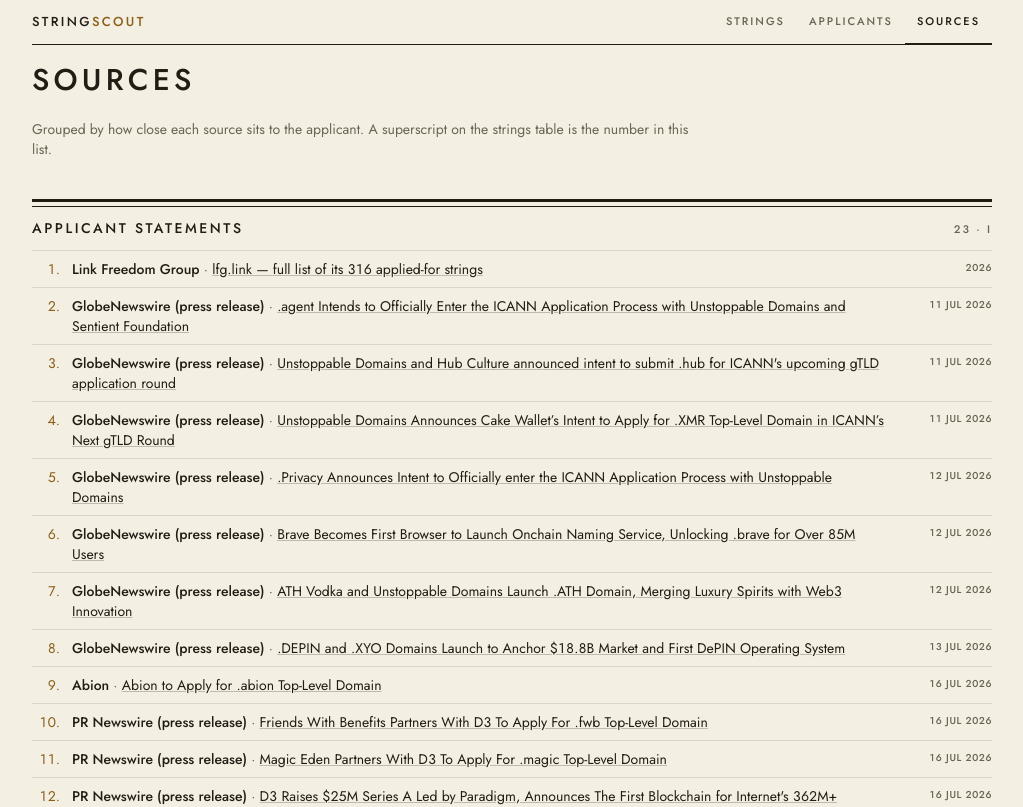
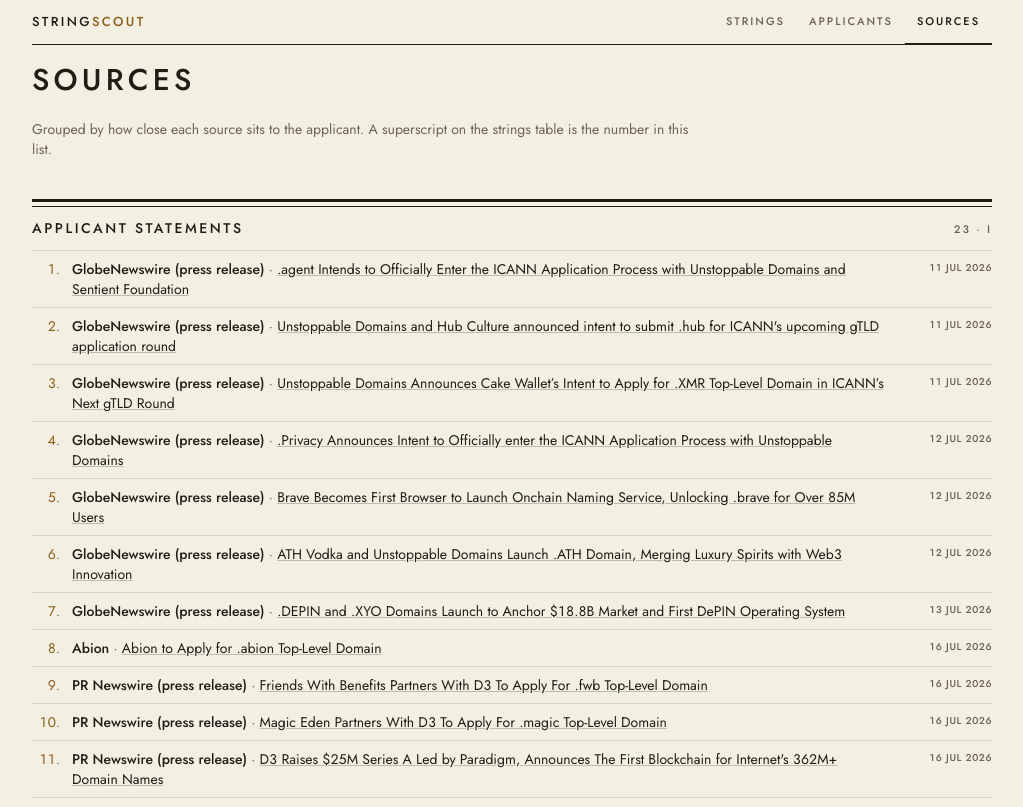
Before and after one commit to aslobodnik/stringscout, a Next.js app: page /sources in a window 1280 px wide. Shown: the top 807 px of the page, without its empty margins (128-1151 px from the left). Built offline with nearby package versions, Linux system fonts and the light colour scheme.

Commit message:
date lfg's reveal instead of a bare year

```diff
--- a/data/sources.ts
+++ b/data/sources.ts
@@ -52,7 +52,7 @@
     outlet: "Link Freedom Group",
     title: "lfg.link — full list of its 316 applied-for strings",
     url: "https://lfg.link/",
-    date: "2026",
+    date: "2026-08-13",
     kind: "applicant",
   },
   {
```
